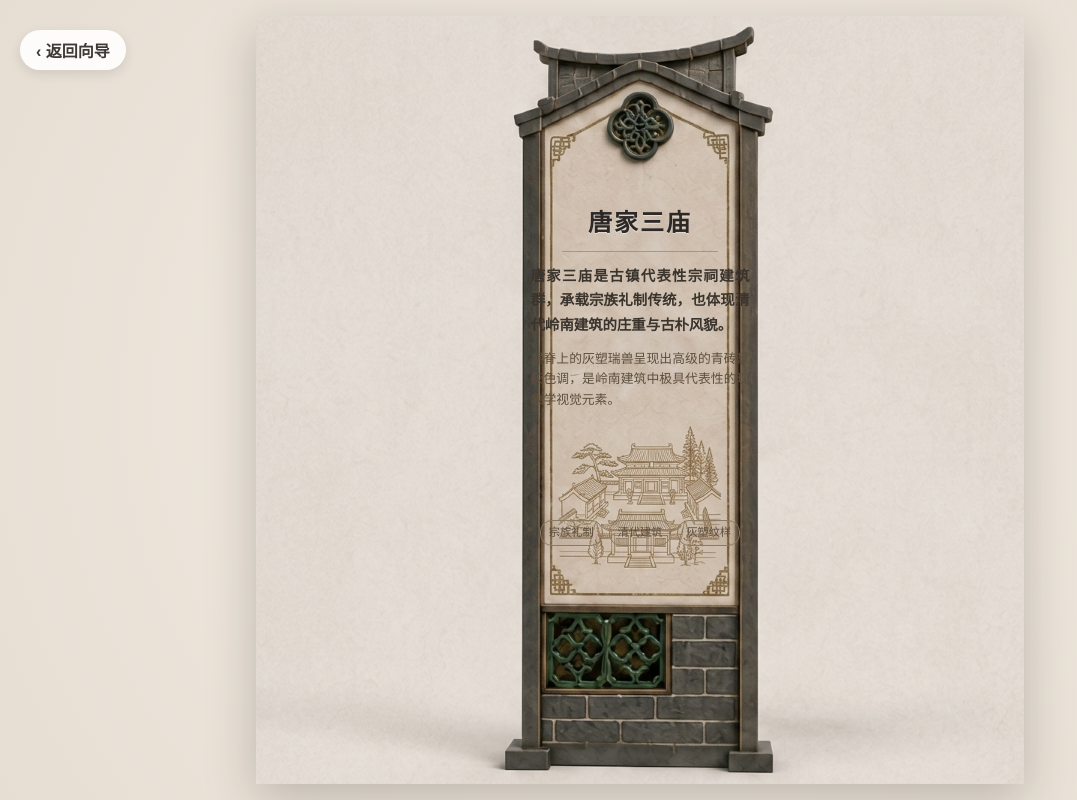
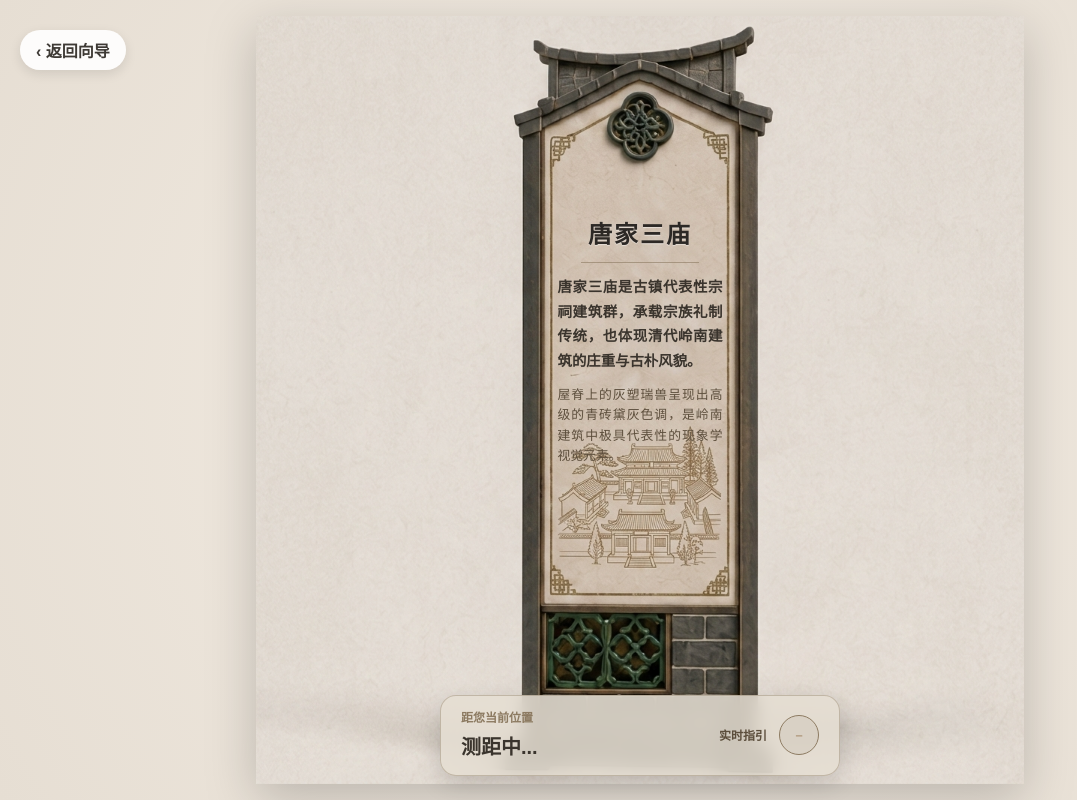
Before and after one commit to ZhouYi109/TangJia-Guide, a React (Vite) app: page /node/1 in a window 1280 px wide. Shown: the whole page, without its empty margins (0-1077 px from the left). Built offline with nearby package versions, Linux system fonts and the light colour scheme; no server answers; a web font is replaced by a local one.

Commit message:
fix: adjust text margins, remove tags, add distance bar

```diff
--- a/src/pages/NodeDetail.jsx
+++ b/src/pages/NodeDetail.jsx
@@ -1,10 +1,21 @@
 import { useParams, useNavigate } from 'react-router-dom';
 import { nodes } from '../data/nodes';
+import useGeolocation, { getDistance } from '../hooks/useGeolocation';
+import useCompass from '../hooks/useCompass';
+import { calculateBearing, getRelativeRotation } from '../utils/geoMath';
 
 export default function NodeDetail() {
   const { id } = useParams();
   const navigate = useNavigate();
   const data = nodes.find(n => n.id === id) || nodes[0];
+
+  const { position } = useGeolocation();
+  const { heading, permissionGranted } = useCompass();
+
+  const distance = position ? getDistance(position.latitude, position.longitude, data.coords.latitude, data.coords.longitude) : undefined;
+  const bearing = position ? calculateBearing(position.latitude, position.longitude, data.coords.latitude, data.coords.longitude) : undefined;
+  const rotation = (heading !== null && bearing !== undefined) ? getRelativeRotation(heading, bearing) : undefined;
+
   const posterSrc = data.posterImage || '/posters/poster_sanmiao.png';
 
   return (
@@ -25,11 +36,31 @@ export default function NodeDetail() {
               <p style={styles.description}>{data.description}</p>
               {data.feature && <p style={styles.feature}>{data.feature}</p>}
             </div>
+          </div>
+        </div>
+      </div>
 
-            <div style={styles.tagList}>
-              {data.tags && data.tags.map((tag, idx) => (
-                <span key={idx} style={styles.tag}>{tag}</span>
-              ))}
+      <div style={styles.bottomNavContainer}>
+        <div style={styles.distanceCard}>
+          <div style={styles.distInfo}>
+            <span style={styles.distLabel}>距您当前位置</span>
+            <span style={styles.distValue}>
+              {distance !== undefined ? (
+                distance > 1000
+                  ? `${(distance / 1000).toFixed(2)} km`
+                  : `${Math.round(distance)} m`
+              ) : '测距中...'}
+            </span>
+          </div>
+
+          <div style={styles.navAction}>
+            <span style={styles.navHint}>实时指引</span>
+            <div style={styles.compassCircle}>
+              {permissionGranted && heading !== null && rotation !== undefined ? (
+                <div style={{ ...styles.navArrow, transform: `rotate(${rotation}deg)` }}>↑</div>
+              ) : (
+                <div style={styles.navArrowDisabled}>-</div>
+              )}
             </div>
           </div>
         </div>
@@ -87,10 +118,10 @@ const styles = {
   },
   parchmentArea: {
     position: 'absolute',
-    top: '24.5%',      // 避开顶部飞檐和玉石
-    bottom: '31%',     // 避开底部青砖和专属线稿图
-    left: '35.5%',     // 完美锁定在 1:1 图片中间的羊皮纸区域
-    right: '35.5%',
+    top: '26%',        // 增加顶部间距，避开内框
+    bottom: '36%',     // 增加底部间距，完全避开线稿
+    left: '39%',       // 收缩左右边距，防止碰到内框线
+    right: '39%',
     display: 'flex',
     flexDirection: 'column',
     alignItems: 'center',
@@ -136,21 +167,70 @@ const styles = {
     textAlign: 'justify',
     fontFamily: '"STKaiti", "KaiTi", serif',
   },
-  tagList: {
+  bottomNavContainer: {
+    position: 'absolute',
+    bottom: '24px',
+    left: '50%',
+    transform: 'translateX(-50%)',
+    width: '90%',
+    maxWidth: '400px',
+    zIndex: 100,
+  },
+  distanceCard: {
+    backgroundColor: 'rgba(230, 222, 211, 0.85)',
+    backdropFilter: 'blur(8px)',
+    border: '1px solid rgba(140, 122, 97, 0.4)',
+    borderRadius: '16px',
+    padding: '12px 20px',
     display: 'flex',
-    gap: '6px',
-    flexWrap: 'wrap',
-    justifyContent: 'center',
-    marginTop: '8px',
-    flexShrink: 0,
+    justifyContent: 'space-between',
+    alignItems: 'center',
+    boxShadow: '0 8px 24px rgba(0,0,0,0.15)',
   },
-  tag: {
-    fontSize: 'clamp(10px, 1.4vh, 12px)',
-    padding: '3px 8px',
+  distInfo: {
+    display: 'flex',
+    flexDirection: 'column',
+    gap: '4px',
+  },
+  distLabel: {
+    fontSize: '12px',
+    color: '#8c7a61',
+    fontWeight: 'bold',
+  },
+  distValue: {
+    fontSize: '20px',
+    color: '#3a342d',
+    fontWeight: '900',
+    fontFamily: 'sans-serif',
+  },
+  navAction: {
+    display: 'flex',
+    alignItems: 'center',
+    gap: '12px',
+  },
+  navHint: {
+    fontSize: '12px',
+    color: '#5c4e3c',
+    fontWeight: 'bold',
+  },
+  compassCircle: {
+    width: '40px',
+    height: '40px',
+    borderRadius: '50%',
     backgroundColor: 'rgba(140, 122, 97, 0.1)',
     border: '1px solid #8c7a61',
-    color: '#5c4e3c',
-    borderRadius: '12px',
-    whiteSpace: 'nowrap',
+    display: 'flex',
+    justifyContent: 'center',
+    alignItems: 'center',
+  },
+  navArrow: {
+    fontSize: '20px',
+    color: '#2c2825',
+    fontWeight: '900',
+    transition: 'transform 0.05s ease-out',
+  },
+  navArrowDisabled: {
+    fontSize: '20px',
+    color: '#b8a48b',
   }
 };
```
